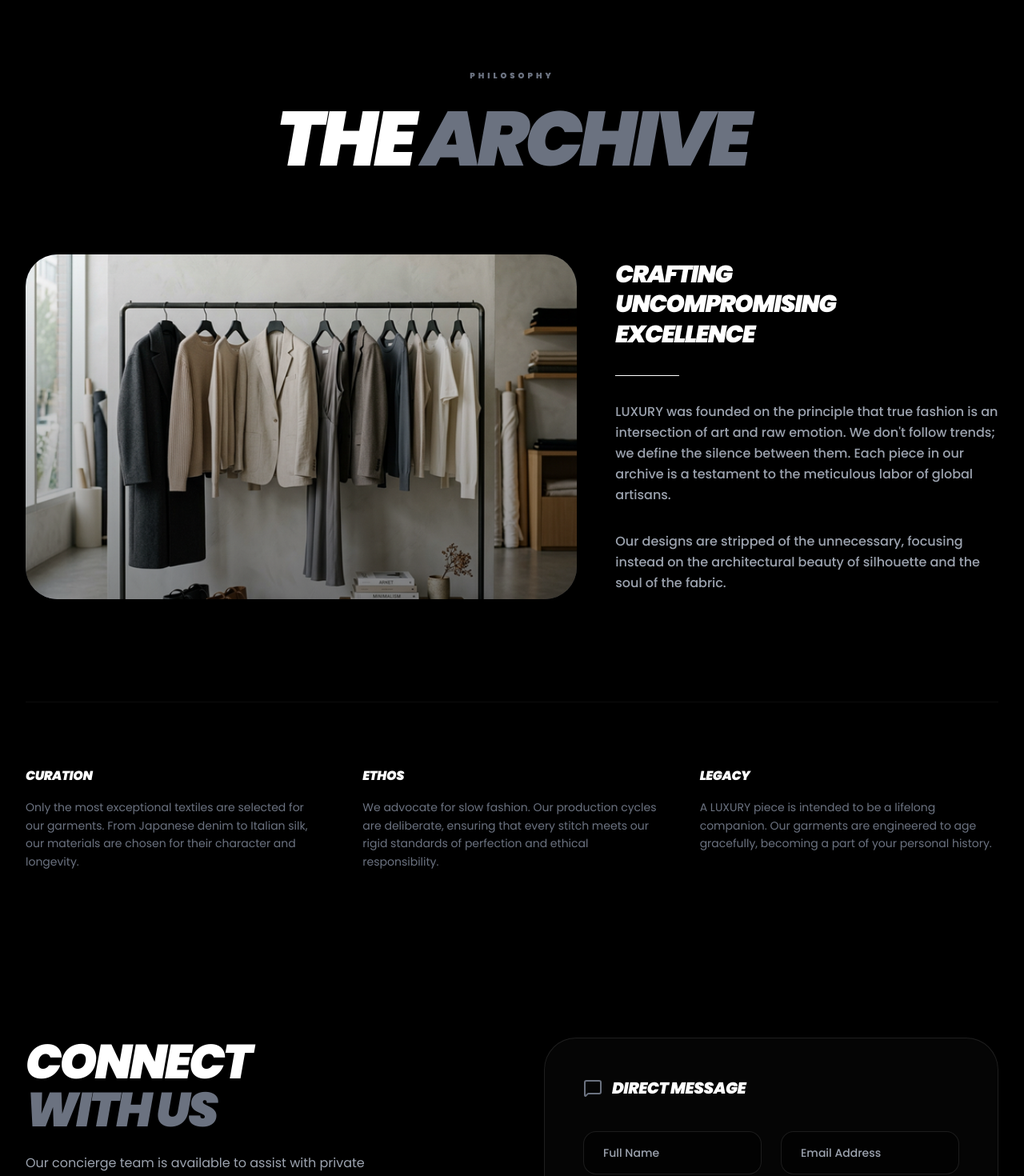
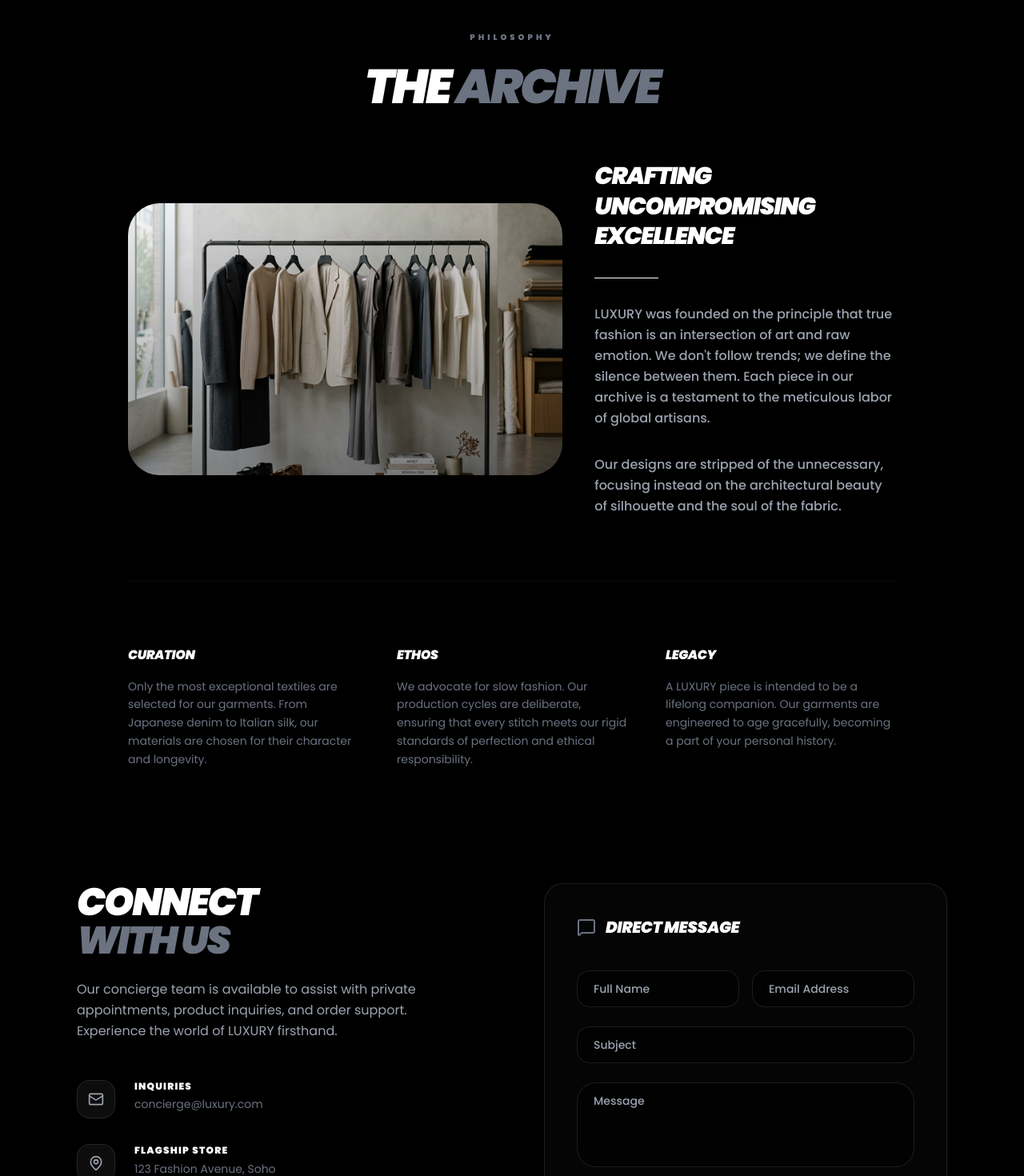
Before and after one commit to anuragrawat121/Ecommerce, a React (Vite) app: page / in a window 1280 px wide. Shown: the part 7120-8590 px from the top of the page at 80% size. Built offline with nearby package versions, Linux system fonts and the light colour scheme.

Commit message:
style: refine about and contact pages for more compact layout

```diff
--- a/src/pages/About.jsx
+++ b/src/pages/About.jsx
@@ -5,12 +5,15 @@ import { motion } from "framer-motion";
 
 const About = ({ hideNavbar }) => {
   return (
-    <div id="about-section" className="min-h-screen w-full bg-black text-white selection:bg-white/20">
+    <div
+      id="about-section"
+      className="min-h-screen w-full bg-black text-white selection:bg-white/20"
+    >
       {!hideNavbar && <Navbar />}
 
-      <main className="mx-auto max-w-7xl px-4 sm:px-6 lg:px-8 py-20">
+      <main className="mx-auto max-w-5xl px-4 sm:px-6 lg:px-8 py-12">
         {/* Editorial Header */}
-        <div className="flex flex-col items-center text-center mb-24 pt-12">
+        <div className="flex flex-col items-center text-center mb-16 pt-8">
           <motion.div
             initial={{ opacity: 0, y: 20 }}
             whileInView={{ opacity: 1, y: 0 }}
@@ -23,21 +26,25 @@ const About = ({ hideNavbar }) => {
             initial={{ opacity: 0, scale: 0.95 }}
             whileInView={{ opacity: 1, scale: 1 }}
             viewport={{ once: true }}
-            className="text-6xl md:text-8xl font-black tracking-tighter uppercase italic leading-none"
+            className="text-5xl md:text-6xl font-black tracking-tighter uppercase italic leading-none"
           >
             The <span className="text-gray-500">Archive</span>
           </motion.h1>
         </div>
 
         {/* Hero Section */}
-        <div className="grid lg:grid-cols-12 gap-12 items-center mb-32">
+        <div className="grid lg:grid-cols-12 gap-10 items-center mb-20">
           <motion.div
             initial={{ opacity: 0, x: -30 }}
             whileInView={{ opacity: 1, x: 0 }}
             viewport={{ once: true }}
             className="lg:col-span-7 aspect-video lg:aspect-[16/10] rounded-[40px] overflow-hidden bg-gray-900 shadow-2xl relative"
           >
-             <img src={AboutHero} alt="Luxury Archive" className="w-full h-full object-cover" />
+            <img
+              src={AboutHero}
+              alt="Luxury Archive"
+              className="w-full h-full object-cover"
+            />
             <div className="absolute inset-0 bg-gradient-to-t from-black/40 to-transparent" />
           </motion.div>
 
@@ -48,17 +55,18 @@ const About = ({ hideNavbar }) => {
             className="lg:col-span-5 space-y-8"
           >
             <h2 className="text-3xl font-black italic uppercase tracking-tighter leading-tight">
-              Crafting <br/> Uncompromising <br/> Excellence
+              Crafting <br /> Uncompromising <br /> Excellence
             </h2>
             <div className="h-px w-20 bg-white" />
             <p className="text-gray-400 leading-relaxed font-medium">
-              LUXURY was founded on the principle that true fashion is an intersection of art and raw emotion.
-              We don't follow trends; we define the silence between them. Each piece in our archive is
-              a testament to the meticulous labor of global artisans.
+              LUXURY was founded on the principle that true fashion is an
+              intersection of art and raw emotion. We don't follow trends; we
+              define the silence between them. Each piece in our archive is a
+              testament to the meticulous labor of global artisans.
             </p>
             <p className="text-gray-400 leading-relaxed font-medium">
-              Our designs are stripped of the unnecessary, focusing instead on the architectural beauty of
-              silhouette and the soul of the fabric.
+              Our designs are stripped of the unnecessary, focusing instead on
+              the architectural beauty of silhouette and the soul of the fabric.
             </p>
           </motion.div>
         </div>
@@ -72,10 +80,13 @@ const About = ({ hideNavbar }) => {
             transition={{ delay: 0.1 }}
             className="space-y-4"
           >
-              <h3 className="text-white font-black italic uppercase tracking-tight">Curation</h3>
+            <h3 className="text-white font-black italic uppercase tracking-tight">
+              Curation
+            </h3>
             <p className="text-sm text-gray-500 leading-relaxed">
-                Only the most exceptional textiles are selected for our garments. From Japanese denim to Italian silk,
-                our materials are chosen for their character and longevity.
+              Only the most exceptional textiles are selected for our garments.
+              From Japanese denim to Italian silk, our materials are chosen for
+              their character and longevity.
             </p>
           </motion.div>
 
@@ -86,10 +97,13 @@ const About = ({ hideNavbar }) => {
             transition={{ delay: 0.2 }}
             className="space-y-4"
           >
-              <h3 className="text-white font-black italic uppercase tracking-tight">Ethos</h3>
+            <h3 className="text-white font-black italic uppercase tracking-tight">
+              Ethos
+            </h3>
             <p className="text-sm text-gray-500 leading-relaxed">
-                We advocate for slow fashion. Our production cycles are deliberate, ensuring that every stitch
-                meets our rigid standards of perfection and ethical responsibility.
+              We advocate for slow fashion. Our production cycles are
+              deliberate, ensuring that every stitch meets our rigid standards
+              of perfection and ethical responsibility.
             </p>
           </motion.div>
 
@@ -100,10 +114,13 @@ const About = ({ hideNavbar }) => {
             transition={{ delay: 0.3 }}
             className="space-y-4"
           >
-              <h3 className="text-white font-black italic uppercase tracking-tight">Legacy</h3>
+            <h3 className="text-white font-black italic uppercase tracking-tight">
+              Legacy
+            </h3>
             <p className="text-sm text-gray-500 leading-relaxed">
-                A LUXURY piece is intended to be a lifelong companion. Our garments are engineered to age
-                gracefully, becoming a part of your personal history.
+              A LUXURY piece is intended to be a lifelong companion. Our
+              garments are engineered to age gracefully, becoming a part of your
+              personal history.
             </p>
           </motion.div>
         </div>
--- a/src/pages/Contact.jsx
+++ b/src/pages/Contact.jsx
@@ -11,7 +11,7 @@ const Contact = ({ hideNavbar }) => {
     >
       {!hideNavbar && <Navbar />}
 
-      <main className="mx-auto max-w-7xl px-4 sm:px-6 lg:px-8 py-20 pt-32">
+      <main className="mx-auto max-w-6xl px-4 sm:px-6 lg:px-8 py-16 pt-24">
         <div className="grid lg:grid-cols-2 gap-20">
 
           {/* Left Side: Info */}
@@ -22,7 +22,7 @@ const Contact = ({ hideNavbar }) => {
             className="space-y-12"
           >
             <div>
-              <h1 className="text-6xl font-black tracking-tighter uppercase italic leading-none mb-6">
+              <h1 className="text-4xl md:text-5xl font-black tracking-tighter uppercase italic leading-none mb-6">
                 Connect <br/> <span className="text-gray-500">With Us</span>
               </h1>
               <p className="text-gray-400 max-w-md leading-relaxed">
@@ -81,7 +81,7 @@ const Contact = ({ hideNavbar }) => {
             initial={{ opacity: 0, x: 30 }}
             whileInView={{ opacity: 1, x: 0 }}
             viewport={{ once: true }}
-            className="bg-white/[0.02] border border-white/10 rounded-[40px] p-8 sm:p-12 shadow-2xl backdrop-blur-3xl"
+            className="bg-white/[0.02] border border-white/10 rounded-3xl p-8 sm:p-10 shadow-2xl backdrop-blur-3xl"
           >
             <div className="flex items-center gap-3 mb-10">
               <MessageSquare className="text-gray-500" size={24} />
@@ -89,12 +89,12 @@ const Contact = ({ hideNavbar }) => {
             </div>
 
             <form className="space-y-6">
-              <div className="grid sm:grid-cols-2 gap-6">
-                 <input type="text" placeholder="Full Name" className="w-full bg-black/50 border border-white/10 rounded-2xl py-4 px-6 focus:outline-none focus:border-white transition-all text-sm font-medium" />
-                 <input type="email" placeholder="Email Address" className="w-full bg-black/50 border border-white/10 rounded-2xl py-4 px-6 focus:outline-none focus:border-white transition-all text-sm font-medium" />
+              <div className="grid sm:grid-cols-2 gap-4">
+                 <input type="text" placeholder="Full Name" className="w-full bg-black/50 border border-white/10 rounded-2xl py-3 px-5 focus:outline-none focus:border-white transition-all text-sm font-medium" />
+                 <input type="email" placeholder="Email Address" className="w-full bg-black/50 border border-white/10 rounded-2xl py-3 px-5 focus:outline-none focus:border-white transition-all text-sm font-medium" />
               </div>
-              <input type="text" placeholder="Subject" className="w-full bg-black/50 border border-white/10 rounded-2xl py-4 px-6 focus:outline-none focus:border-white transition-all text-sm font-medium" />
-              <textarea placeholder="Message" rows="5" className="w-full bg-black/50 border border-white/10 rounded-3xl py-4 px-6 focus:outline-none focus:border-white transition-all text-sm font-medium resize-none"></textarea>
+              <input type="text" placeholder="Subject" className="w-full bg-black/50 border border-white/10 rounded-2xl py-3 px-5 focus:outline-none focus:border-white transition-all text-sm font-medium" />
+              <textarea placeholder="Message" rows="4" className="w-full bg-black/50 border border-white/10 rounded-3xl py-3 px-5 focus:outline-none focus:border-white transition-all text-sm font-medium resize-none"></textarea>
 
               <button className="w-full py-5 bg-white text-black text-xs font-black uppercase italic tracking-[0.3em] rounded-2xl hover:bg-gray-200 transition-all shadow-[0_20px_40px_rgba(255,255,255,0.05)]">
                 Send Message
```
Lines whose indentation alone changed are shown as unchanged.
